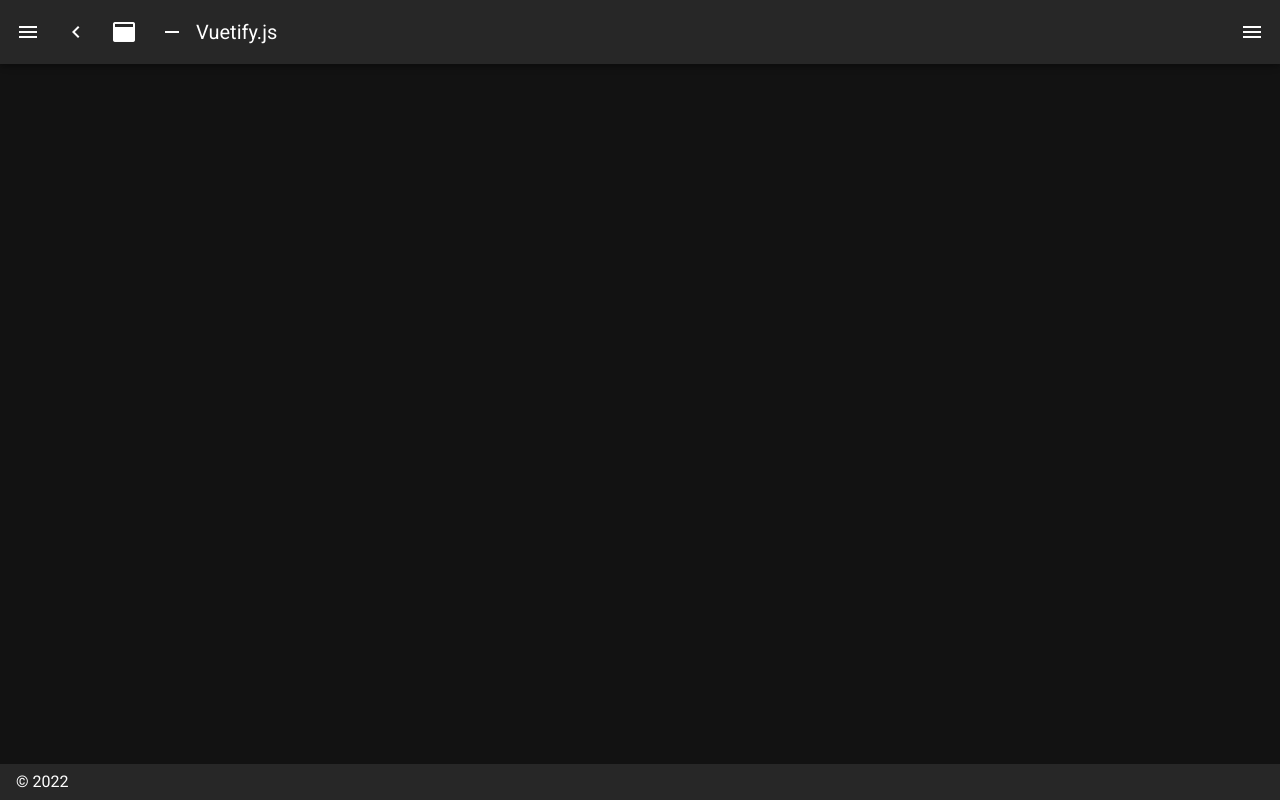
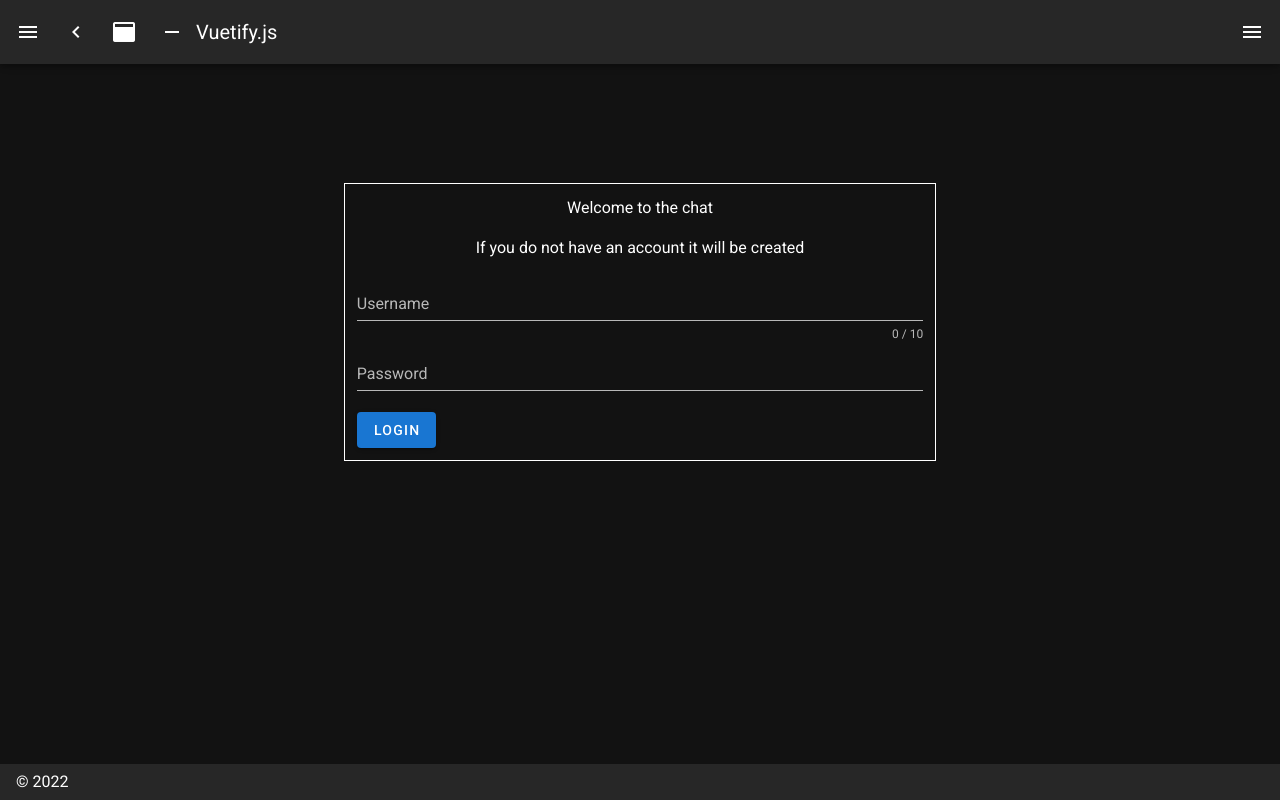
Before and after one commit to RodolfoFrias/chat-frontend, a Nuxt app: page /login in a window 1280 px wide. Before the commit this address had no page. Built offline with nearby package versions, Linux system fonts and the light colour scheme.

Commit message:
(feat): Login working, add new component for notification errors

```diff
--- /dev/null
+++ b/assets/login.scss
@@ -0,0 +1,4 @@
+.card {
+  margin-top: 10%;
+  border: 1px solid white;
+}
--- /dev/null
+++ b/components/Notification.vue
@@ -0,0 +1,12 @@
+<template>
+  <div class="danger">
+    {{ message }}
+  </div>
+</template>
+
+<script>
+export default {
+  name: 'Notification',
+  props: ['message']
+}
+</script>
--- a/nuxt.config.js
+++ b/nuxt.config.js
@@ -24,6 +24,7 @@ export default {
 
   // Global CSS: https://go.nuxtjs.dev/config-css
   css: [
+    '~/assets/login.scss'
   ],
 
   // Plugins to run before rendering page: https://go.nuxtjs.dev/config-plugins
@@ -41,7 +42,25 @@ export default {
 
   // Modules: https://go.nuxtjs.dev/config-modules
   modules: [
+    '@nuxtjs/axios',
+    '@nuxtjs/auth-next'
   ],
+
+  axios: {
+    baseURL: 'http://127.0.0.1:3001/'
+  },
+
+  auth: {
+    strategies: {
+      local: {
+        endpoints: {
+          login: { url: 'login', method: 'post', propertyName: 'sessionToken' },
+          user: { url: 'me', method: 'get', propertyName: 'user' },
+          logout: { url: 'logout', method: 'get' }
+        }
+      }
+    }
+  },
 
   // Vuetify module configuration: https://go.nuxtjs.dev/config-vuetify
   vuetify: {
--- /dev/null
+++ b/pages/login.vue
@@ -0,0 +1,83 @@
+<template>
+  <v-row justify="center" align="center">
+    <v-col cols="6" class="card">
+      <div class="text-center">
+        <p>Welcome to the chat</p>
+        <p>If you do not have an account it will be created</p>
+
+        <Notification :message="error" v-if="error"/>
+
+      </div>
+      <v-form
+        ref="form"
+        v-model="valid"
+        lazy-validation
+      >
+        <v-text-field
+          v-model="username"
+          :counter="10"
+          :rules="usernameRules"
+          label="Username"
+        ></v-text-field>
+
+        <v-text-field
+          v-model="password"
+          :rules="passwordRules"
+          type="password"
+          label="Password"
+        ></v-text-field>
+
+        <v-btn
+          color="primary"
+          @click="login"
+        >
+          Login
+        </v-btn>
+
+      </v-form>
+    </v-col>
+  </v-row>
+</template>
+
+<script>
+  import Notification from '../components/Notification.vue'
+  export default {
+    components: {
+      Notification
+    },
+    data: () => ({
+      valid: true,
+      username: '',
+      usernameRules: [
+        v => (v && v.length <= 10) || 'Name must be less than 10 characters',
+      ],
+      password: '',
+      passwordRules: [
+        v => (v && v.length >= 8 && v.length <= 16) || 'Password must be between 8 and 16 characters',
+      ],
+      error: null
+    }),
+
+    methods: {
+      async login () {
+        try {
+          await this.$axios.post('login', {
+            username: this.username,
+            password: this.password
+          })
+
+          await this.$auth.loginWith('local', {
+            data: {
+              username: this.username,
+              password: this.password
+            },
+          })
+
+          this.$router.push('/')
+        } catch (e) {
+          this.error = e.response.statusText
+        }
+      }
+    },
+  }
+</script>
--- /dev/null
+++ b/store/index.js
@@ -0,0 +1,9 @@
+export const getters = {
+  isAuthenticated(state) {
+    return state.auth.loggedIn
+  },
+
+  loggedInUser(state) {
+    return state.auth.user
+  }
+}
```
Also changed, not shown: package.json (+5 -3 lines), 1 other file (tests, documents, lock files or other folders).
